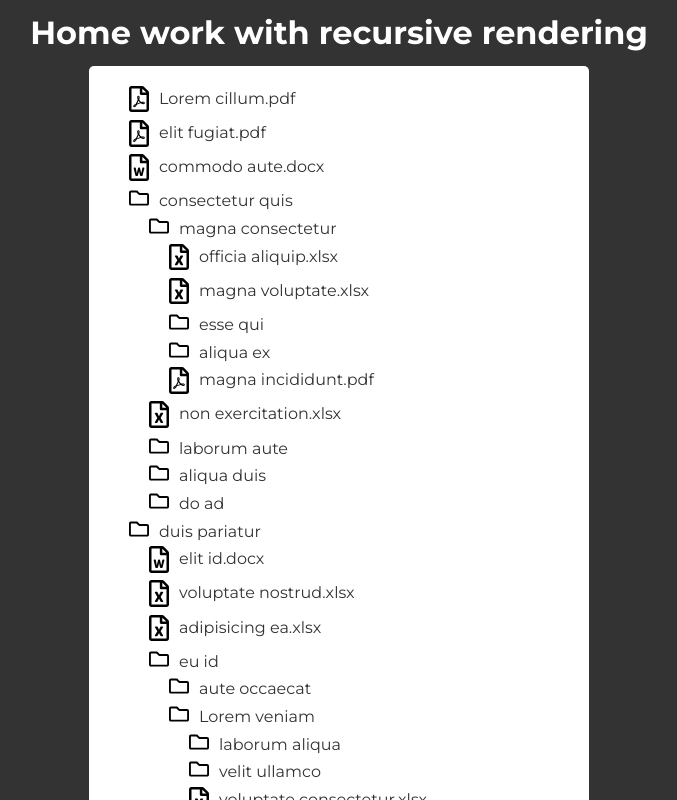
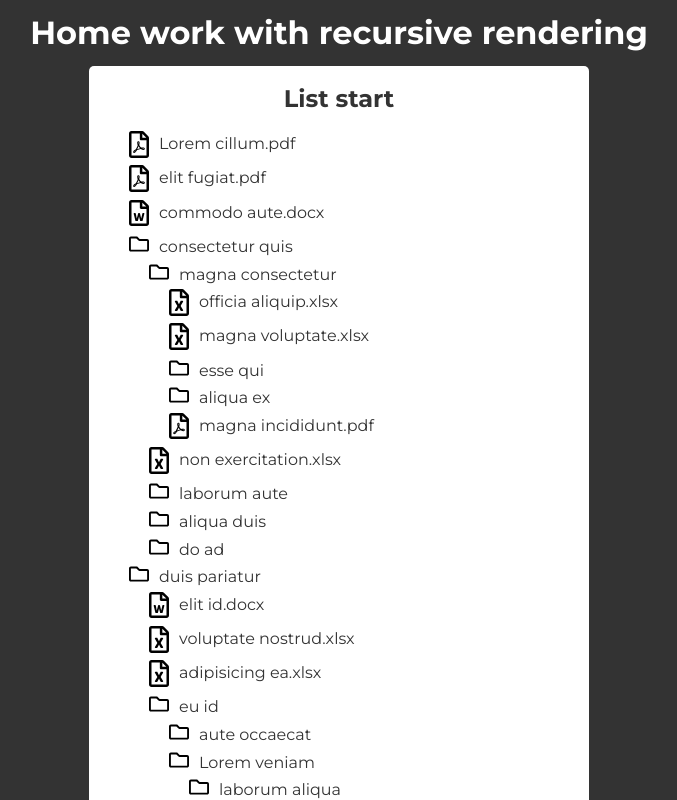
Before and after one commit to iKooot/hillel-react, a React (Create React App) app in the folder lesson2/recursion-project/: page / in a window 1280 px wide. Shown: the top 800 px of the page, without its empty margins (301-978 px from the left). Built offline with nearby package versions, Linux system fonts and the light colour scheme.

Commit message:
added title

```diff
--- a/lesson2/recursion-project/src/components/RecursiveList.js
+++ b/lesson2/recursion-project/src/components/RecursiveList.js
@@ -8,6 +8,7 @@ export default class RecursiveList extends Component {
 
     return (
         <div className="list-wrapper">
+          <h2>List start</h2>
           <ul>
             {this.props.data.map( el => {
               if (el.type === 'dir') {
--- a/lesson2/recursion-project/src/index.scss
+++ b/lesson2/recursion-project/src/index.scss
@@ -88,6 +88,11 @@ h1  {
   border-radius: 5px;
   background: #fff;
   color: #333;
+
+  h2 {
+    text-align: center;
+    margin-bottom: 20px;
+  }
 }
 
 ul {
```
